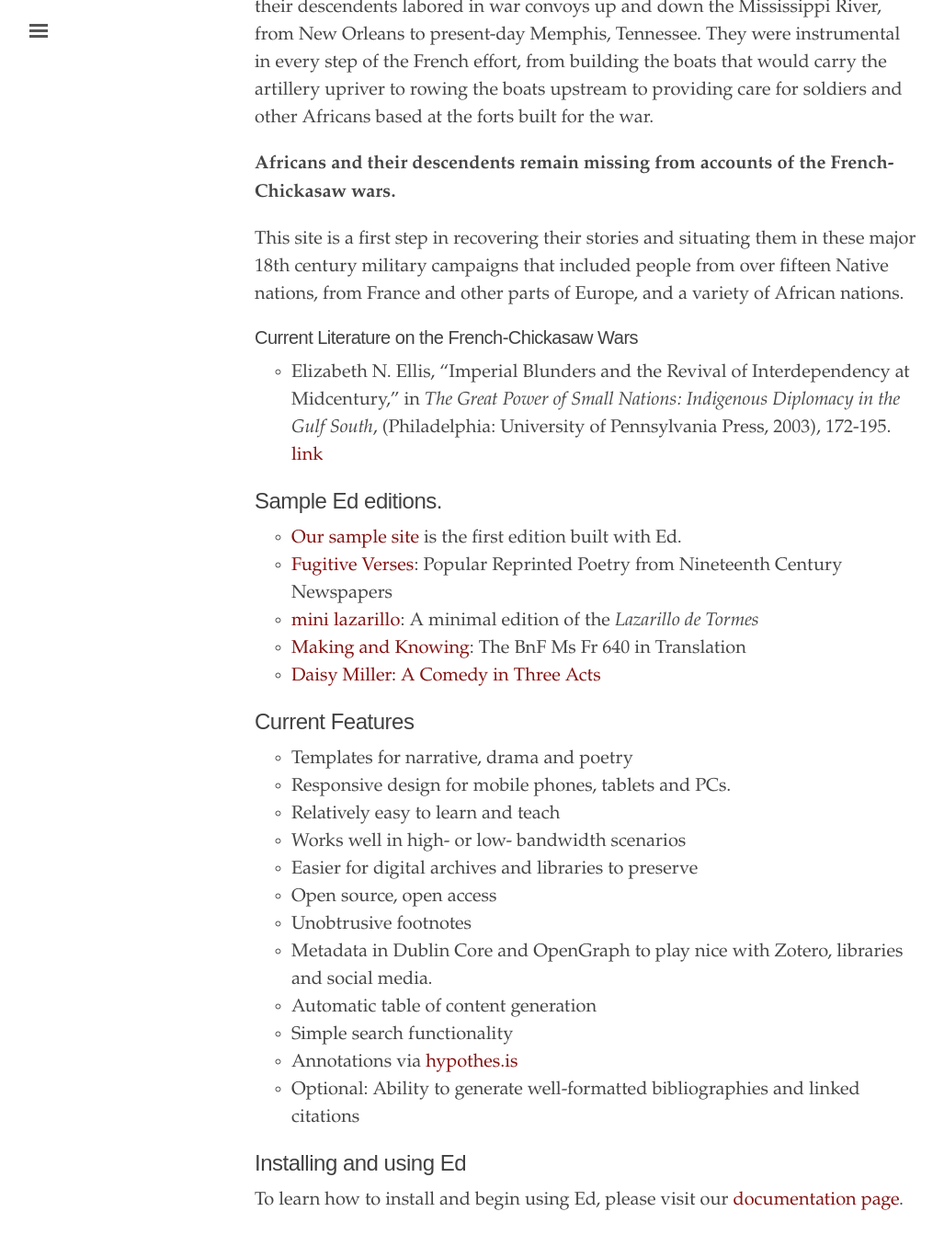
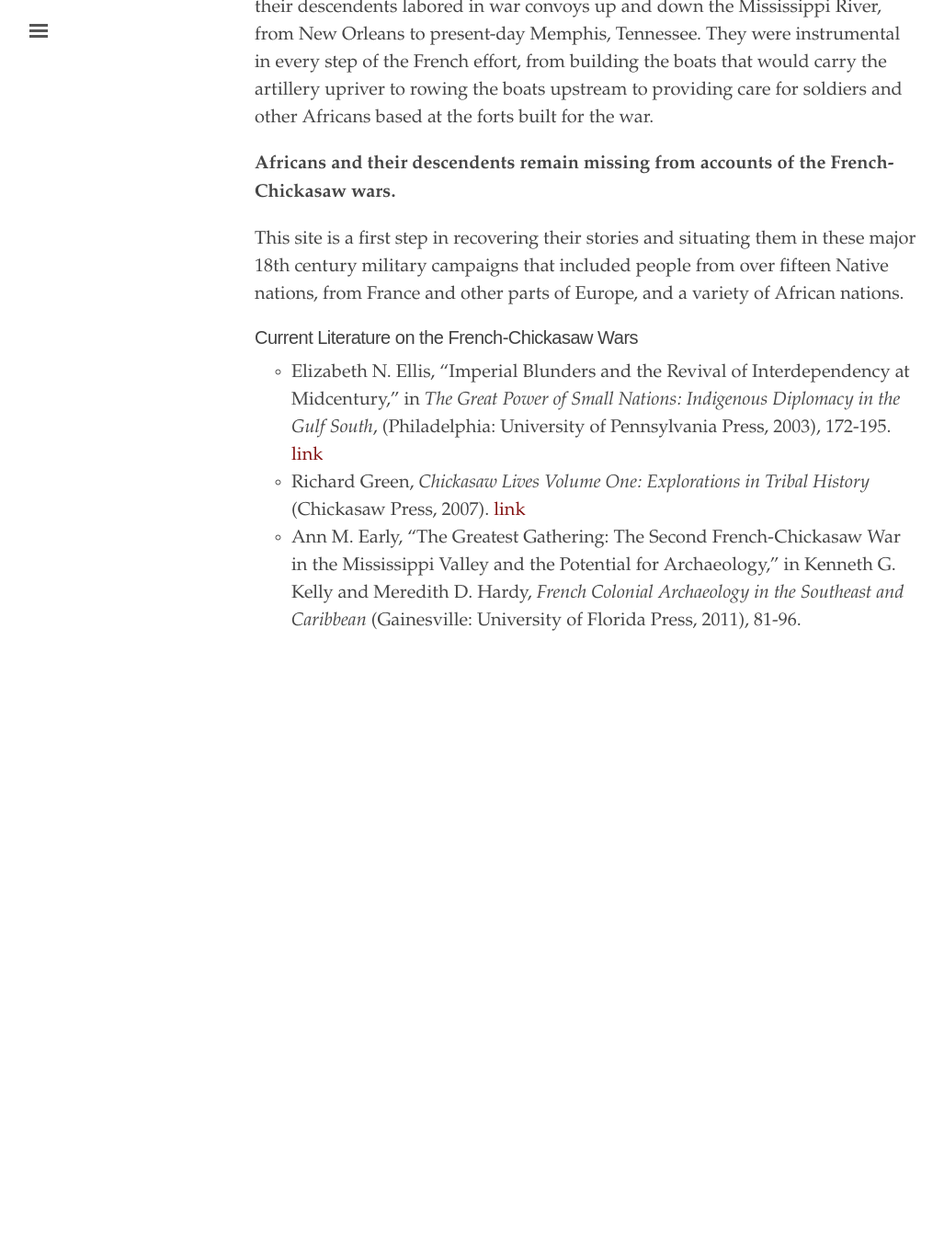
Before and after one commit to obarnard/africansinchickasawwars, a Jekyll site: the page built from about.md, in a window 1280 px wide and 1400 px high, scrolled down 477 px. Shown: the top 1355 px of the window at 92% size, without its empty margins (3-1030 px from the left). Built offline with Jekyll 4.4.1, drawn with Linux system fonts in a browser that asks for light colours; after the commit the page ends 1247 px from its top, so only the background shows below that.

Commit message:
about page updates

```diff
--- a/about.md
+++ b/about.md
@@ -18,34 +18,5 @@ that included people from over fifteen Native nations, from France and other par
 
 #### Current Literature on the French-Chickasaw Wars
 * Elizabeth N. Ellis, "Imperial Blunders and the Revival of Interdependency at Midcentury," in _The Great Power of Small Nations: Indigenous Diplomacy in the Gulf South_, (Philadelphia: University of Pennsylvania Press, 2003), 172-195. [link](https://www-jstor-org.proxy1.library.jhu.edu/stable/j.ctv2g7v1p5.9)
-
-
-## Sample Ed editions.
-
-- [Our sample site](http://minicomp.github.io/ed/) is the first edition built with Ed.
-- [Fugitive Verses](http://fugitiverses.viraltexts.org/): Popular Reprinted Poetry from Nineteenth Century Newspapers
-- [mini lazarillo](http://minilazarillo.github.io/): A minimal edition of the *Lazarillo de Tormes*
-- [Making and Knowing](https://cu-mkp.github.io/GR8975-edition/): The BnF Ms Fr 640 in Translation
-- [Daisy Miller: A Comedy in Three Acts](https://britaneeelizabeth.github.io/ed/texts/DaisyMillerPlay/)
-
-
-## Current Features
-
-- Templates for narrative, drama and poetry
-- Responsive design for mobile phones, tablets and PCs.
-- Relatively easy to learn and teach
-- Works well in high- or low- bandwidth scenarios
-- Easier for digital archives and libraries to preserve
-- Open source, open access
-- Unobtrusive footnotes
-- Metadata in Dublin Core and OpenGraph to play nice with Zotero, libraries and social media.
-- Automatic table of content generation
-- Simple search functionality
-- Annotations via [hypothes.is](https://hypothes.is/)
-- Optional: Ability to generate well-formatted bibliographies and linked citations
-
-
-## Installing and using Ed
-
-To learn how to install and begin using Ed, please visit our
-[documentation page](http://minicomp.github.io/ed/documentation).
+* Richard Green, _Chickasaw Lives Volume One: Explorations in Tribal History_ (Chickasaw Press, 2007). [link](https://chickasawpress.com/Books/Chickasaw-Lives-Volume-One-Explorations-in-Tribal.aspx#credits)
+* Ann M. Early, "The Greatest Gathering: The Second French-Chickasaw War in the Mississippi Valley and the Potential for Archaeology," in Kenneth G. Kelly and Meredith D. Hardy, _French Colonial Archaeology in the Southeast and Caribbean_ (Gainesville: University of Florida Press, 2011), 81-96.
```
